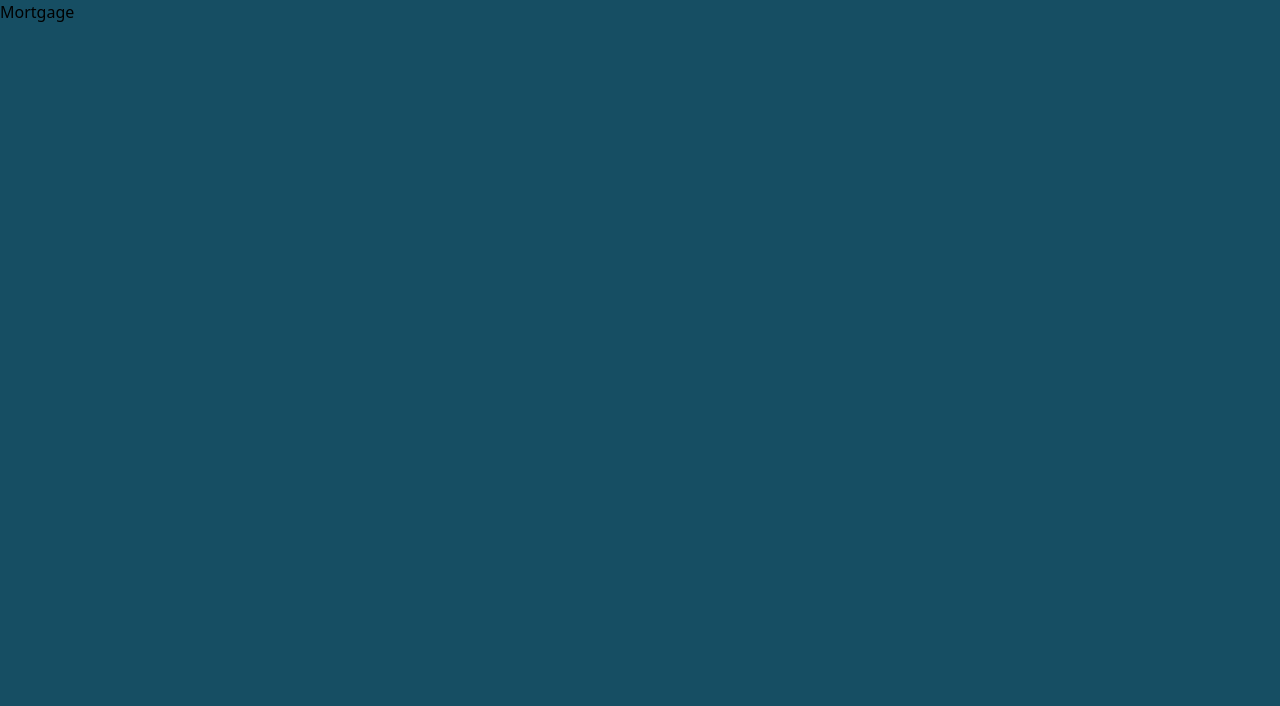
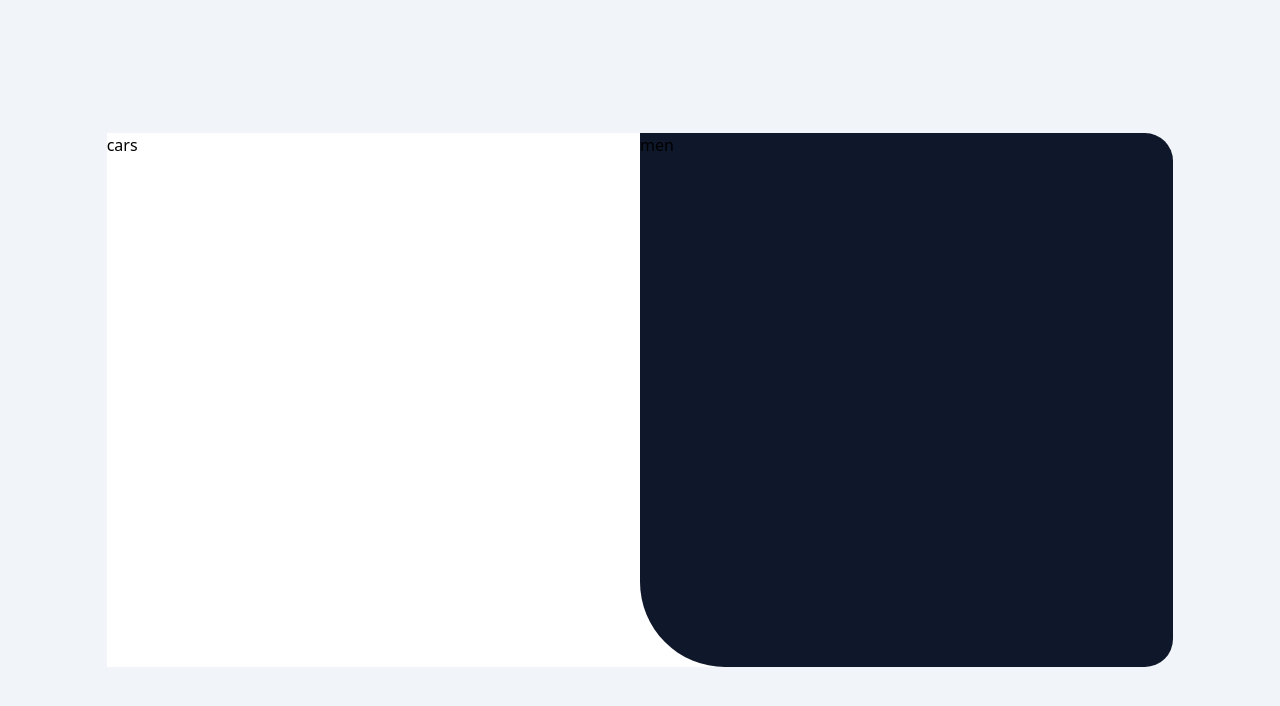
Before and after one commit to IssahBen/Mortgage-Calculator, a React (Vite) app: page / in a window 1280 px wide. Shown: the top 706 px of the page. Built offline with nearby package versions, Linux system fonts and the light colour scheme.

Commit message:
calculator layout created

```diff
--- a/src/App.jsx
+++ b/src/App.jsx
@@ -1,3 +1,13 @@
 export default function App() {
-  return <div className="w-screen h-screen bg-cyan-900">Mortgage</div>;
+  return (
+    <div className="w-screen h-screen bg-slate-100 md:last:flex md:items-center md:justify-center ">
+      <div className="h-screen w-screen md:w-10/12 md:h-2/3 bg-white flex flex-col md:flex-row md:rounded-r-[28px] ">
+        <div className="bg-white w-full h-full">cars</div>
+
+        <div className="bg-slate-900 w-full h-full  md:rounded-r-[28px] md:rounded-bl-[85px] ">
+          men
+        </div>
+      </div>
+    </div>
+  );
 }
--- a/src/index.css
+++ b/src/index.css
@@ -14,3 +14,8 @@
   font-weight: 700;
   font-style: normal;
 }
+
+.info {
+  border-top-right-radius: 100px 100px;
+  border-bottom-right-radius: 100px 100px;
+}
--- a/tailwind.config.js
+++ b/tailwind.config.js
@@ -2,7 +2,13 @@
 export default {
   content: ["./index.html", "./src/**/*.{js,ts,jsx,tsx}"],
   theme: {
-    extend: {},
+    extend: {
+      colors: {
+        lime: "hsl(61, 70%, 52%)",
+        red: "hsl(4, 69%, 50%)",
+        white: "hsl(0, 0%, 100%)",
+      },
+    },
   },
   plugins: [],
 };
```
